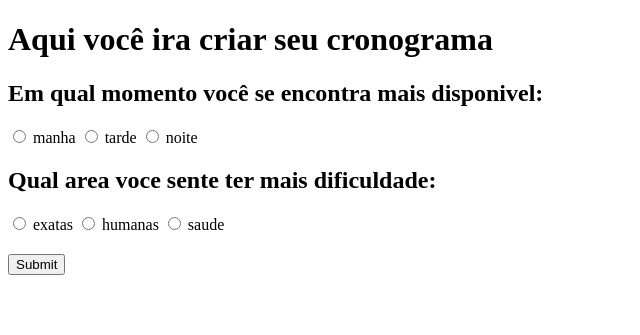
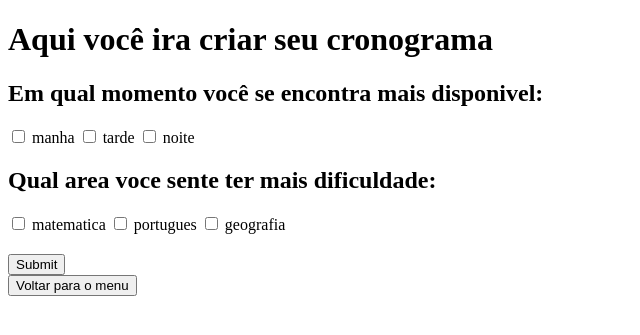
Before and after one commit to Guilhermevalenca/Gearing, a PHP site: page /src/cronograma.html in a window 1280 px wide. Shown: the top 335 px of the page, without its empty margins (0-640 px from the left). Run offline with PHP 8.4, Linux system fonts and the light colour scheme.

Commit message:
cronograma

```diff
--- a/css/index.css
+++ b/css/index.css
@@ -19,6 +19,7 @@
     font-size: 2.5vw;
     top: 12vw;
     text-align: center;
+    padding: 0px;
 }
 
 .apresentacao {
@@ -65,6 +66,7 @@ body {
     margin-right: 2.5vw;
     font-size: 1vw;
     text-align: justify;
+    padding: 0xp;
 }
 
 @media (max-width: 640px) {
--- a/src/cronograma.html
+++ b/src/cronograma.html
@@ -11,33 +11,34 @@
     <form method="POST" action="./cronograma.php">
         <h2>Em qual momento você se encontra mais disponivel:</h2>
         <label>
-            <input type="radio" name="horario" value="manha">
+            <input type="checkbox" name="horario[]" value="manha">
             manha
         </label>
         <label>
-            <input type="radio" name="horario" value="tarde">
+            <input type="checkbox" name="horario[]" value="tarde">
             tarde
         </label>
         <label>
-            <input type="radio" name="horario" value="noite">
+            <input type="checkbox" name="horario[]" value="noite">
             noite
         </label>
 
         <h2>Qual area voce sente ter mais dificuldade:</h2>
         <label>
-            <input type="radio" name="materia" value='exatas'>
-            exatas
+            <input type="checkbox" name="materia[]" value='matematica'>
+            matematica
         </label>
         <label>
-            <input type="radio" name="materia" value='humanas'>
-            humanas
+            <input type="checkbox" name="materia[]" value='portugues'>
+            portugues
         </label>
         <label>
-            <input type="radio" name="materia" value='saude'>
-            saude
+            <input type="checkbox" name="materia[]" value='geografia'>
+            geografia
         </label>
         <h2></h2>
         <input type="submit">
     </form>
+    <button onclick="window.location.href='./menu.php'">Voltar para o menu</button>
 </body>
 </html>
```
Also changed, not shown: src/cronograma.php (+15 -4 lines).
